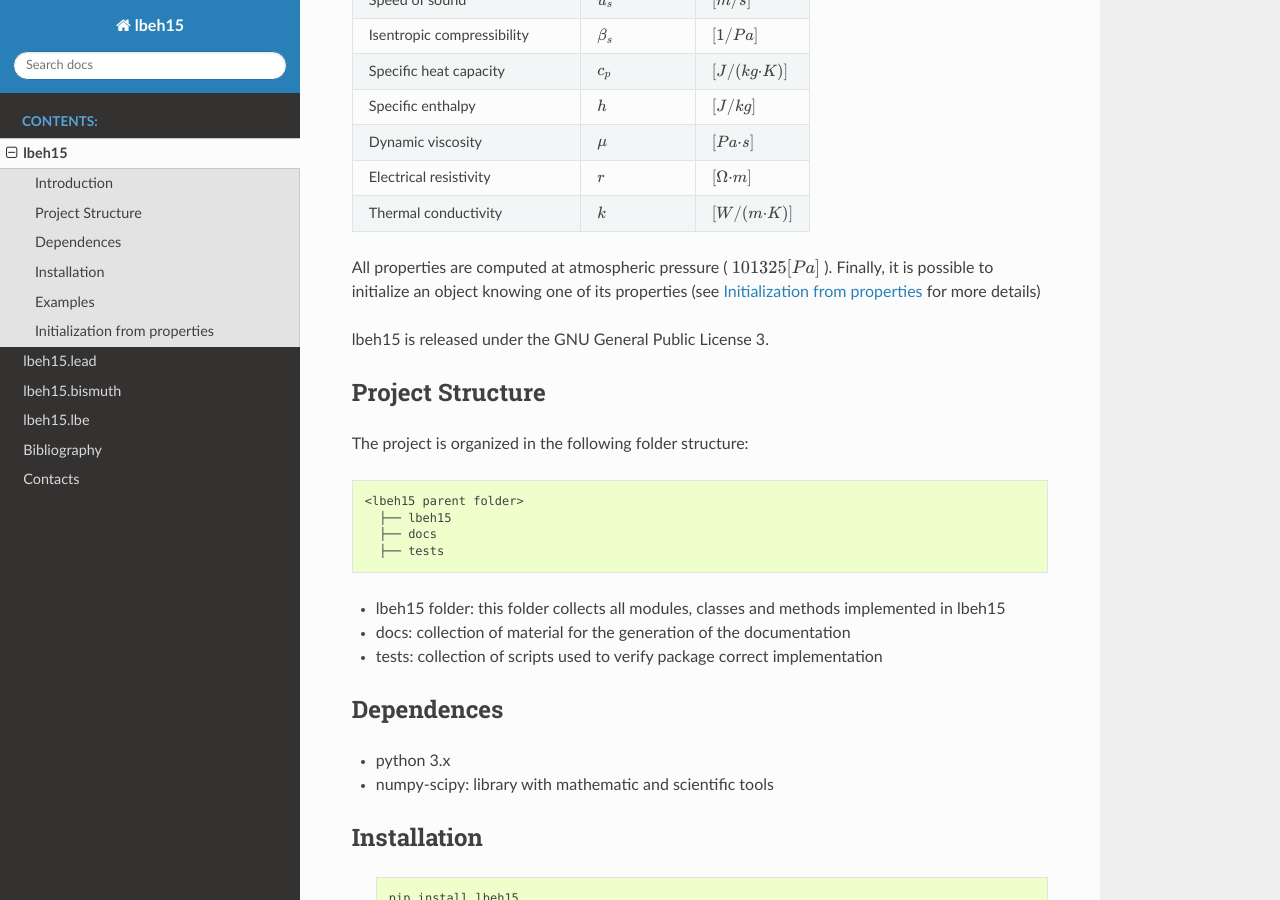
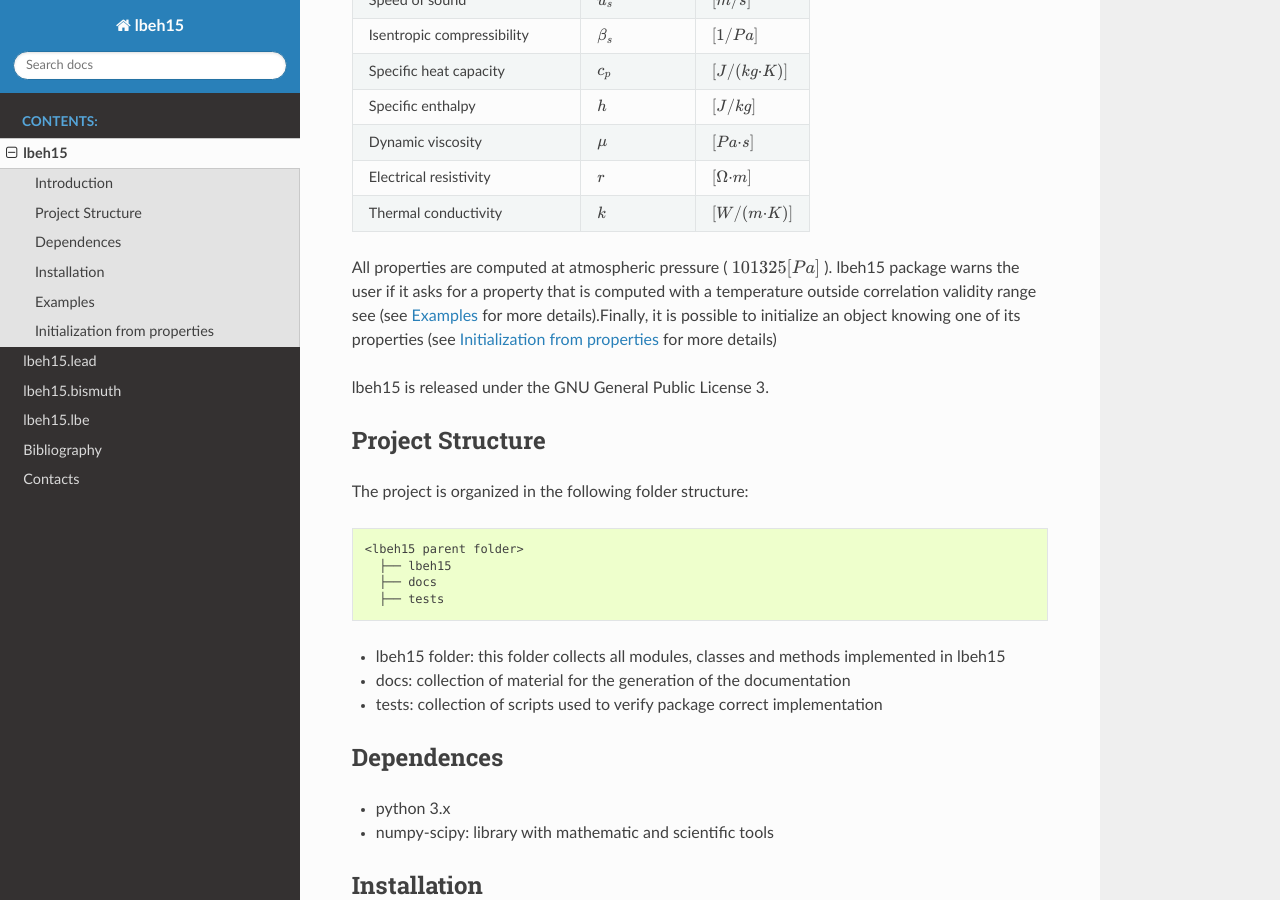
Before and after one commit to newcleo-dev-team/lbh15, a Sphinx documentation site: the page built from docs/files/README.rst, in a window 1280 px wide and 900 px high, scrolled down 716 px. Built offline with Sphinx 7.4.7 and the Read the Docs theme 2.0.0, drawn with Linux system fonts in a browser that asks for light colours; cross-references to code outside the pages are shown as plain code; some of the changed text lies outside the part shown.

Commit message:
[master] updated documentation

```diff
--- a/docs/files/README.rst
+++ b/docs/files/README.rst
@@ -62,9 +62,10 @@
      - :math:`k`
      - :math:`[W/(m{\cdot}K)]`
 
-All properties are computed at atmospheric pressure ( :math:`101325 [Pa]` ). Finally,
-it is possible to initialize an object knowing one of its properties (see :ref:`Initialization from properties`
-for more details)
+All properties are computed at atmospheric pressure ( :math:`101325 [Pa]` ). lbeh15 package warns
+the user if it asks for a property that is computed with a temperature outside correlation validity range
+see (see :ref:`Examples` for more details).Finally, it is possible to initialize an object knowing one of
+its properties (see :ref:`Initialization from properties` for more details)
 
 lbeh15 is released under the GNU General Public License 3.
 
@@ -94,6 +95,8 @@
   .. code-block:: bash
 
       pip install lbeh15
+
+.. _Examples:
 
 Examples
 ********
@@ -134,6 +137,15 @@
   >>> liquid_bismuth.k
   14.395909090909093
 
+- Use property outside its range of validity. In this example :class:`lbeh15.lead.Lead` object is initialized
+  using a temperature value that is outside surface tension validity range:
+
+  >>> from lbeh15.lead import Lead
+  >>> liquid_lead = Lead(1400.0)
+  >>> liquid_lead.sigma
+  <stdin>:1: UserWarning: Temperature 1400.00 is outside sigma range[ 600.60, 1300.00] K
+  0.3676999999999999
+
 
 .. _Initialization from properties:
 
```
Also changed, not shown: docs/lbeh15.bib (+4 -5 lines), 3 other files.
